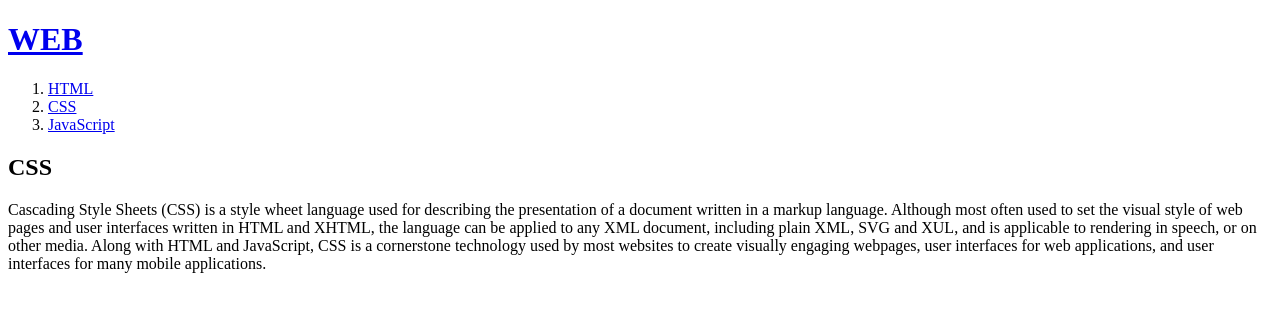
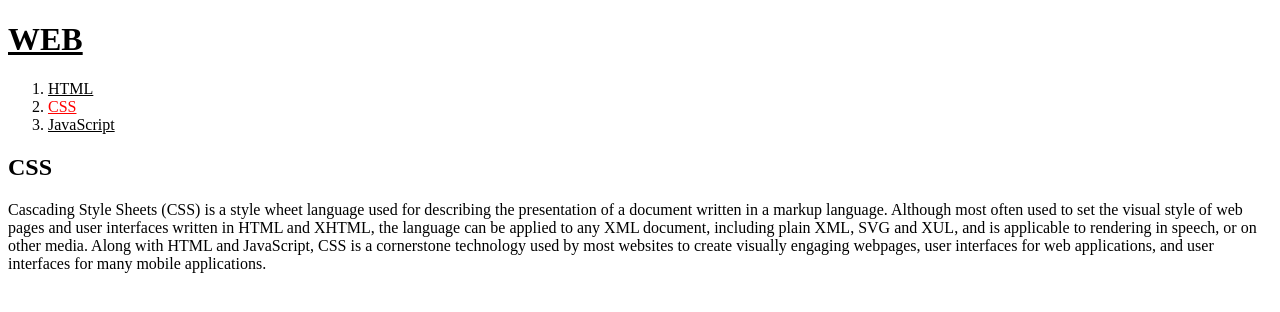
Before and after one commit to H-sumin/web1, a plain HTML site: page 2.html in a window 1280 px wide. Drawn offline with Linux system fonts and the light colour scheme.

Commit message:
Add files via upload

```diff
--- a/2.html
+++ b/2.html
@@ -12,14 +12,34 @@
     </script>
     <title>WEB1 - CSS</title>
     <meta charset="utf-8">
+<!--css start-->
+    <style>
+      a {
+      /*웹페이지에 있는 모든 a 태그에 대해서*/
+        color:black;
+      }
+      /*css : 관리의 용이성. html과의 분리. html을 정보로서만 수행하도록.*/
+      /*a{} : 선택자. */
+      /*!!!!!!!!!!!!!!!!!!!!!!style : html의 "태그"*/
+    </style>
+<!--css end-->
   </head>
   <body>
     <h1><a href="index.html">WEB</a></h1>
     <ol>
-      <li><a href="1.html">HTML</a></li>
-      <li><a href="2.html">CSS</a></li>
-      <li><a href="3.html">JavaScript</a></li>
+        <li><a href="1.html">HTML</a></li>
+        <li><a href="2.html" style="color:red">CSS</a></li>
+        <!--!!!!!!!!!!!!!!!!!!!!!!style : html의 "속성"-->
+        <li><a href="3.html">JavaScript</a></li>
     </ol>
+    <!--
+    <h1><a href="index.html"><font color="red">WEB</font></a></h1>
+    <ol>
+      <li><a href="1.html"><font color="red">HTML</font></a></li>
+      <li><a href="2.html"><font color="red">CSS</font></a></li>
+      <li><a href="3.html"><font color="red">JavaScript</font></a></li>
+    </ol>
+    -->
     <!--목차 태그, ol/ul은 다른 목록과 구분하는 경계 역할-->
     <!-- ol = ordered list. 순서가 있음 -->
     <!-- ul = unordered list. 순서가 없음 -->
```
